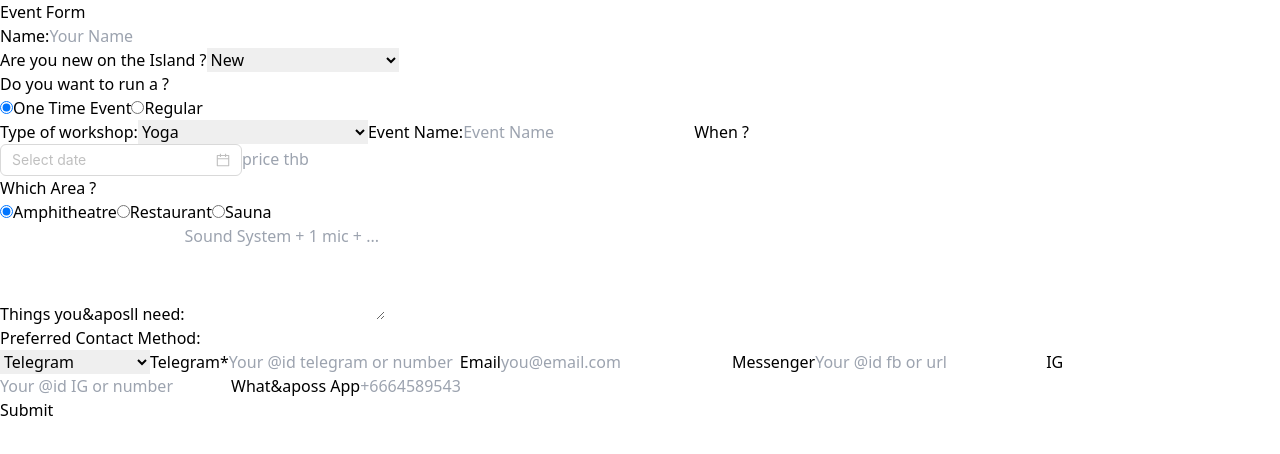
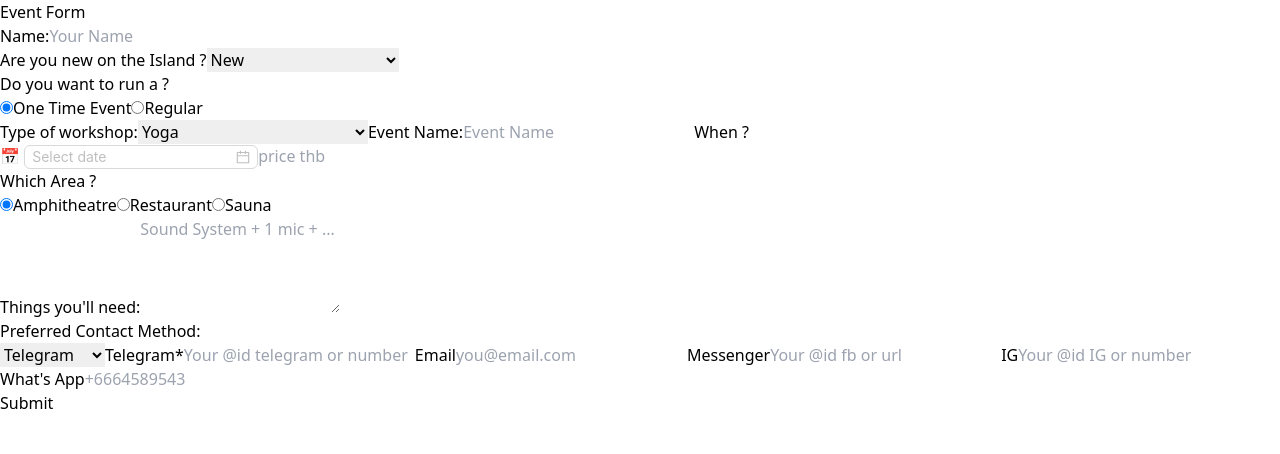
Before and after one commit to voyagebagage/event_form, a React (Vite) app: page / in a window 1280 px wide. Shown: the top 454 px of the page. Built offline with nearby package versions, Linux system fonts and the light colour scheme; a web font is replaced by a local one.

Commit message:
remove logs + maxwidth of panel datepiker

```diff
--- a/src/App.jsx
+++ b/src/App.jsx
@@ -16,37 +16,30 @@ function App() {
   const onSubmit = async (event) => {
     event.preventDefault();
     setResult("Sending....");
-    console.log("Sending....");
 
     const formData = new FormData(event.target);
-    console.log("formData", { formData });
-    formData.append("access_key", import.meta.env.VITE_WEB3FORMS_ACCESS_KEY);
+
+    formData.append("access_key", import.meta.env.VITE_WEB3FORMS_ACCESS_KEY); //to be able to send to web3forms
     formData.append("todoToday", "https://todo.today/my-account/");
-    console.log("formData2", { formData });
+
     for (const [key, value] of formData) {
-      console.log("key", key);
       setFormFields((prev) => ({ ...prev, [key]: value }));
     }
-    console.log("check", formFields);
+    // generate the sum up note to be sent to telegram and be copied from the user
     const note = generateCopyText(event);
-
     formData.append("sum_up", note);
-    console.log("NOTE SUB", note);
 
     const responseWeb3form = await fetch("https://api.web3forms.com/submit", {
       method: "POST",
       body: formData,
     });
-    formData.delete("access_key");
+    formData.delete("access_key"); // no need to send it to telegram
 
     // Send a message to Telegram
-    const message = note; // Your message with an emoji
+    const message = note;
     const myToken = import.meta.env.VITE_TELEGRAM_BOT_TOKEN;
-    console.log("myToken", myToken);
-
     const telegramApi = `https://api.telegram.org/bot${myToken}/sendMessage`;
 
-    console.log("telegramApi", telegramApi);
     const responseTelegram = await fetch(telegramApi, {
       method: "POST",
       headers: {
@@ -55,18 +48,12 @@ function App() {
       body: JSON.stringify({
         chat_id: import.meta.env.VITE_CHAT_ID,
         text: message,
-        parse_mode: "Markdown", // Or 'HTML' if you prefer
+        parse_mode: "Markdown", // Or 'HTML'
       }),
     });
-    //~~~~~~~~~~~~~~~~~~~~~~~~~~~
 
-    // URL-encode the message
-    // const urlencodedtext = encodeURIComponent(message);
-    // const whatsappURL = `https://wa.me/+33769654361?text=${urlencodedtext}`;
-    // console.log(whatsappURL);
-    //~~~~~~~~~~~~~~~~~~~~~~~~~~~
-    const data1 = await responseWeb3form.json();
-    const data2 = await responseTelegram.json();
+    const data1 = await responseWeb3form.json(); // subbmitting to web3form
+    const data2 = await responseTelegram.json(); // subbmitting to telegram
 
     if (data1.success && data2.ok) {
       setResult("Submitted");
@@ -85,13 +72,6 @@ function App() {
       !partnership.new && partnership.regular && formFields?.deal === "regular"
         ? "50/50"
         : "70/30";
-
-    // const eventType = formFields.service === "music-performance-dj_set" && ( 🔊 🎧 🎶) ||
-    // formFields.service === "yoga" && 🧘‍♀️ ||
-    // formFields.service === "dayWorkshop" && (
-    //   ✨
-    // )||
-    // formFields.service === "rental" && 🏘
 
     return `
       👉 Let us know your full program 48 hours prior 📣
@@ -148,7 +128,6 @@ function App() {
     }
   };
   const handleChangeRegular = (event) => {
-    console.log("EN: " + event.name + "ET: " + event.target.name);
     if (event.target.name === "type_time") {
       setPartnership((prev) => ({ new: prev.new, regular: !prev.regular }));
     }
@@ -158,8 +137,7 @@ function App() {
       setPartnership(() => ({ new: true, regular: false }));
     }
   };
-  // console.log(partnership.new, partnership.regular, { formFields });
-  console.log({ formFields });
+
   return (
     <>
       <div className="bg-green-900 text-white sm:p-10">
@@ -182,6 +160,7 @@ function App() {
                   name="name"
                   className="focus:outline-none focus:ring-2 focus:ring-yellow-200 w-full p-2 mb-8 bg-green-700 border border-green-600 rounded text-white "
                   placeholder="Your Name"
+                  required
                 />
               </div>
 
@@ -203,8 +182,6 @@ function App() {
                 <option value="new_new-crowd">Yes, but I have a crowd</option>
                 <option value="famous">No, but I am famous</option>
               </select>
-
-              {/* <div class="my-4 border-t border-gray-300"></div> */}
 
               <div className="bg-green-700 rounded-md p-4 mb-4">
                 <legend className="block mb-6 text-xl">
@@ -308,7 +285,7 @@ function App() {
                 name="eventName"
                 className="w-full p-2 mb-10 bg-green-700 border border-green-600 rounded text-white focus:outline-none focus:ring-2 focus:ring-yellow-200 "
                 placeholder="Event Name"
-                // required
+                required
               />
               <label
                 htmlFor="when"
@@ -333,6 +310,7 @@ function App() {
                   className="w-1/3 bg-green-700 border border-green-600 rounded text-md  p-2"
                   required
                 /> */}
+                📅{" "}
                 <DatePicker
                   name="dateTime"
                   id="dateTime"
@@ -340,8 +318,16 @@ function App() {
                   disabledDate={disabledDate}
                   disabledTime={disabledTime}
                   showTime={{ hideDisabledOptions: true }}
+                  size="small"
+                  inputFontSizeSM
+                  multipleItemHeightSM
+                  panelRender={(panel) => (
+                    <div style={{ maxWidth: window.screen.availWidth }}>
+                      {panel}
+                    </div>
+                  )}
                   className="w-1/2 hover:bg-green-700 bg-green-700 border border-green-600 rounded text-md text-white p-2"
-                  // required
+                  required
                 />
                 <input
                   type="text"
@@ -349,9 +335,10 @@ function App() {
                   id="price"
                   placeholder="price thb"
                   className="w-1/2 bg-green-700 border border-green-600 rounded p-2"
-                  // required
+                  required
                 />
               </div>
+
               {/* Radio Buttons */}
               <fieldset className="mb-4">
                 <div className="bg-green-700 rounded-md p-4 mb-4">
@@ -399,11 +386,12 @@ function App() {
                   </p>
                 </div>
               </fieldset>
+
               {/* Textarea */}
               <label
                 htmlFor="message"
                 className="block mb-2 text-xl tracking-wide font-lato">
-                Things you&aposll need:
+                Things you&apos;ll need:
               </label>
               <textarea
                 id="requirement"
@@ -426,7 +414,7 @@ function App() {
                     Telegram
                   </option>
                   <option value="messenger">Messenger</option>
-                  <option value="whats_app">What&aposs App</option>
+                  <option value="whats_app">What&apos;s App</option>
                   <option value="ig">IG</option>
                 </select>
                 <label
@@ -480,7 +468,7 @@ function App() {
                 <label
                   htmlFor="contact_whats_app"
                   className="inline-flex items-center justify-between">
-                  <span className="ml-2 mr-2 font-lato">What&aposs App</span>
+                  <span className="ml-2 mr-2 font-lato">What&apos;s App</span>
                   <input
                     type="text"
                     id="contact_whats_app_input"
```
